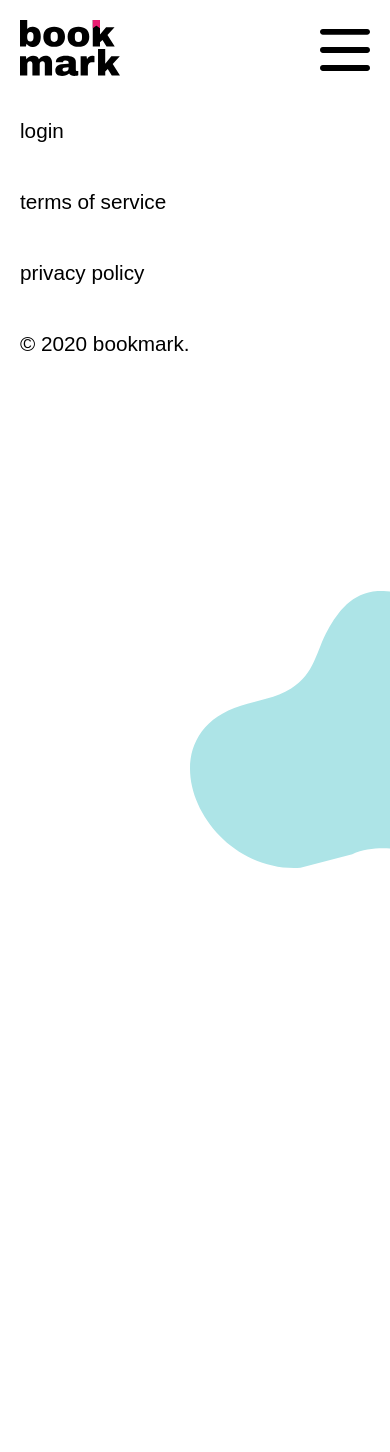
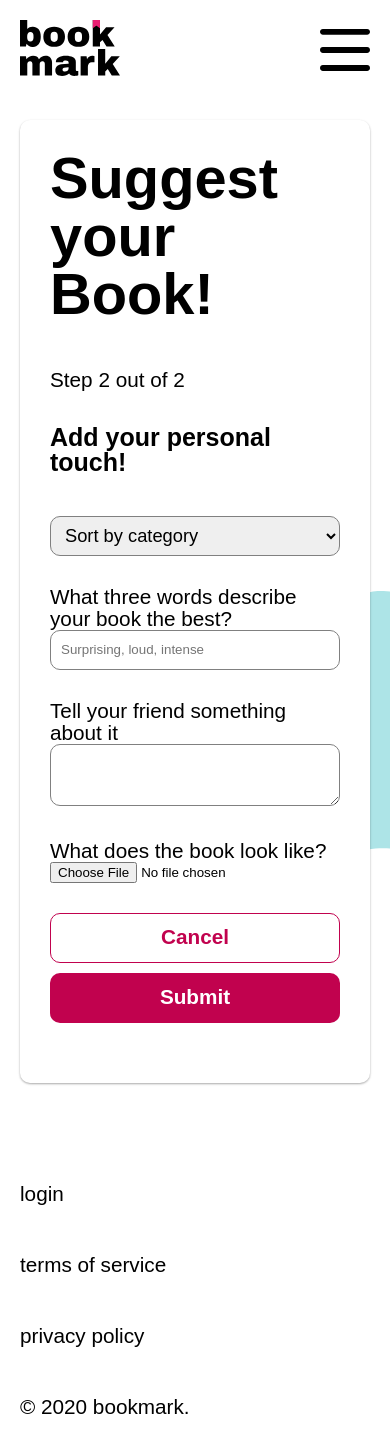
Before and after one commit to JPrueger/bookmark_components, a Vue app: page /suggest-book-step-2 in a window 390 px wide. Shown: the top 1452 px of the page. Before the commit the page ends 844 px from the top, so only its background shows below. Built offline with nearby package versions, Linux system fonts and the light colour scheme.

Commit message:
Adaption view home (bg, book of the month) incl. Styling (mobile only)

```diff
--- a/src/assets/styles/animation.scss
+++ b/src/assets/styles/animation.scss
@@ -8,7 +8,7 @@
 .illustration_floating_girl {
     display: block;
     transform: translateX(-150px);
-    margin-bottom: $mainMarginBottom;
+    margin-bottom: $biggestMarginBottom;
 }
 
 .floating_illu  {
--- a/src/assets/styles/app.scss
+++ b/src/assets/styles/app.scss
@@ -11,6 +11,9 @@
 @import './animation.scss';
 
 @import './form_content_card.scss';
+
+@import './book_of_the_month.scss';
+
 
 * {
     margin: 0;
@@ -47,7 +50,7 @@
 h3 {
     font-size: calc(25px + (25 - 25) * ((100vw - 200px) / (1600 - 300)));
     line-height: calc(1em + (2.5 - 1) * ((100vw - 100px)/(1600 - 300)));
-    margin-bottom: $biggerMarginBottom;
+    margin-bottom: $mainMarginBottom;
 }
 
 a {
--- /dev/null
+++ b/src/assets/styles/book_of_the_month.scss
@@ -0,0 +1,17 @@
+.bg_blob_book_of_the_month {
+    width: 80%;
+    margin: 0 auto;
+    display: block;
+    position: absolute;
+    z-index: -1;
+    left: 10%;
+}
+
+.book_of_the_month {
+    width: 60%;
+    position: relative;
+    margin: 0 auto;
+    display: block;
+    top: 30px;
+    margin-bottom: 30%;
+}
--- a/src/assets/styles/button.scss
+++ b/src/assets/styles/button.scss
@@ -1,5 +1,4 @@
 button {
-    background-color: white;
     width: 100%;
     margin-bottom: $mainMarginBottom;
     height: 50px;
@@ -11,6 +10,12 @@
     font-weight: 900;
     border: none;
     border-radius: 10px;
-    padding: 10px 25px 15px 25px;
+    padding: 10px 25px 12px 25px;
     cursor: pointer;
 }
+
+.cancel {
+    background-color: white;
+    border: 1.5px solid $primaryColor;
+    color: $primaryColor
+}
--- a/src/assets/styles/forms.scss
+++ b/src/assets/styles/forms.scss
@@ -17,6 +17,7 @@
         padding: 0 10px 0 10px;
         font-size: calc(18px + (20 - 18) * ((100vw - 200px) / (1600 - 300)));
         line-height: calc(1em + (2.5 - 1) * ((100vw - 100px)/(1600 - 300)));
+        margin-bottom: $biggestMarginBottom;
         // appearance: 10px;
     }
 
@@ -35,6 +36,13 @@
         border: 1px solid grey;
         border-radius: 10px;
         height: 40px;
+        margin-bottom: $biggestMarginBottom;
+    }
+
+    textarea {
+        width: 100%;
+        border: 1px solid grey;
+        border-radius: 10px;
         margin-bottom: $biggestMarginBottom;
     }
 
@@ -58,4 +66,15 @@
         line-height: calc(1em + (2.5 - 1) * ((100vw - 100px)/(1600 - 300)));
         margin-bottom: $biggestMarginBottom;
     }
+
+    // .file_upload {
+    //     border: 1px solid #ccc;
+    //     display: inline-block;
+    //     padding: 6px 12px;
+    //     cursor: pointer;
+    // }
+
+    input[type="file"] {
+        margin-bottom: $biggestMarginBottom;
+    }
 }
--- a/src/router/index.js
+++ b/src/router/index.js
@@ -6,6 +6,8 @@
 import Register from "../views/Register.vue";
 import Login from "../views/Login.vue";
 import SuggestBook_Step1 from "../views/SuggestBook_Step1.vue";
+import SuggestBook_Step2 from "../views/SuggestBook_Step2.vue";
+
 
 
 const routes = [
@@ -44,6 +46,11 @@
     name: "SuggestBook_Step1",
     component: SuggestBook_Step1,
   },
+  {
+    path: "/suggest-book-step-2",
+    name: "SuggestBook_Step2",
+    component: SuggestBook_Step2,
+  },
 ];
 
 const router = createRouter({
--- a/src/views/Home.vue
+++ b/src/views/Home.vue
@@ -43,6 +43,25 @@
       </svg>
     </div>
 
+    <h2>Our book of the month!</h2>
+
+    <img class="bg_blob_book_of_the_month" src="@/assets/images/bg_blob_book_of_the_month.svg" alt="pink background of cover of the current book of the month!">
+    <img class="book_of_the_month" src="@/assets/images/extremely_loud.jpg" alt="cover of the current book of the month!">
+
+
+    <p>Just in case you are a fast-reader (as our co-worker Tim is) and you ran out of recommendations! As you do the whole team behind bookmark loves to read, and we will shout out our favorites each month!
+    </p>
+
+    <h3>Author</h3>
+    <p>Alexandria LeCarpentier</p>
+
+    <h3>Title</h3>
+    <p>Morning</p>
+
+    <h3>Description</h3>
+    <p>Lorem ipsum dolor sit amet, consetetur sadipscing elitr, sed diam nonumy eirmod tempor invidunt ut labore et dolore magna aliquyam erat, sed ipsum diam voluptua. At vero eos et accusam et justo duo dolores et ea rebum. Stet clita kasd gubergren, no sea takimata ipsum sanctus est Lorem ipsum dolor sit amet. Lorem ipsum dolor sit amet, consetetur sadipscing elitr, sed diam nonumy eirmod tempor invidunt ut labore et dolore ipsum magna ipsumaliquyam erat, sed diam voluptua.
+    </p>
+
   </div>
 </template>
 
--- a/src/views/SuggestBook_Step1.vue
+++ b/src/views/SuggestBook_Step1.vue
@@ -40,7 +40,7 @@
                     <input id="title" type="text" value="" name="title" placeholder="Get together">
                 </div>
 
-                <button type="button">Cancel</button>
+                <button type="button" class="cancel">Cancel</button>
 
                 <button type="button">Submit</button>
 
--- /dev/null
+++ b/src/views/SuggestBook_Step2.vue
@@ -0,0 +1,52 @@
+<template>
+
+    <div class="whole_content_wrapper">
+
+        <div class="wrapper_form_content_card">
+
+            <h1>Suggest your Book!</h1>
+
+            <p>Step 2 out of 2</p>
+
+            <h2>Add your personal touch!</h2>
+
+            <form action="#">
+
+                <select name="chooseCategoy" class="categoy">
+                    <option value="" selected disabled hidden>Sort by category</option>
+                    <option value="biographies">Biographies</option>
+                    <option value="horror">Horror</option>
+                    <option value="fiction">Fiction</option>
+                    <option value="mysteries">Mysteries</option>
+                    <option value="romance">Romance</option>
+                    <option value="true crime">True crime</option>
+                    <option value="science">Science</option>
+                    <option value="travel">Travel</option>
+                    <option value="sports">Sports</option>
+                    <option value="kids">Kids</option>
+                    <option value="teen">Teen</option>
+                </select>
+
+                <div>
+                    <label for="fastThree">What three words describe your book the best?</label> <br>
+                    <input id="fastThree" type="text" value="" name="fastThree" placeholder="Surprising, loud, intense">
+                </div>
+
+                <label for="bookReview">Tell your friend something about it</label>
+                <textarea id="bookReview" name="bookReview" rows="4" cols="50" placeholder="What did you like the best?">
+                </textarea>
+
+                <label for="uploadImage" class="file_upload">What does the book look like?</label>
+                <input type="file" id="uploadImage" name="uploadImage">
+
+                <button type="button" class="cancel">Cancel</button>
+
+                <button type="button">Submit</button>
+
+            </form>
+
+        </div>
+
+    </div>
+
+</template>
```
Also changed, not shown: src/assets/images/bg_blob_book_of_the_month.svg (added), src/assets/images/extremely_loud.jpg (added).
